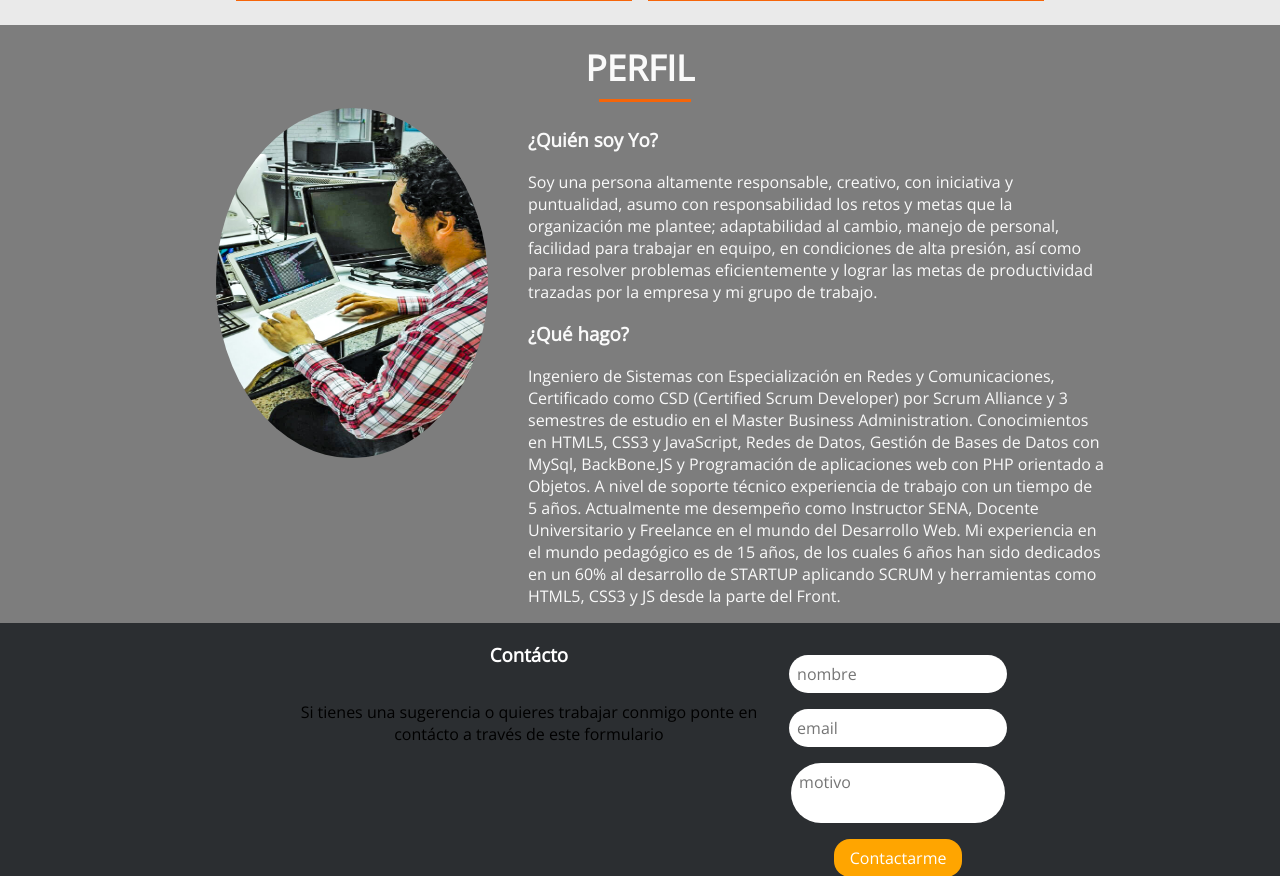
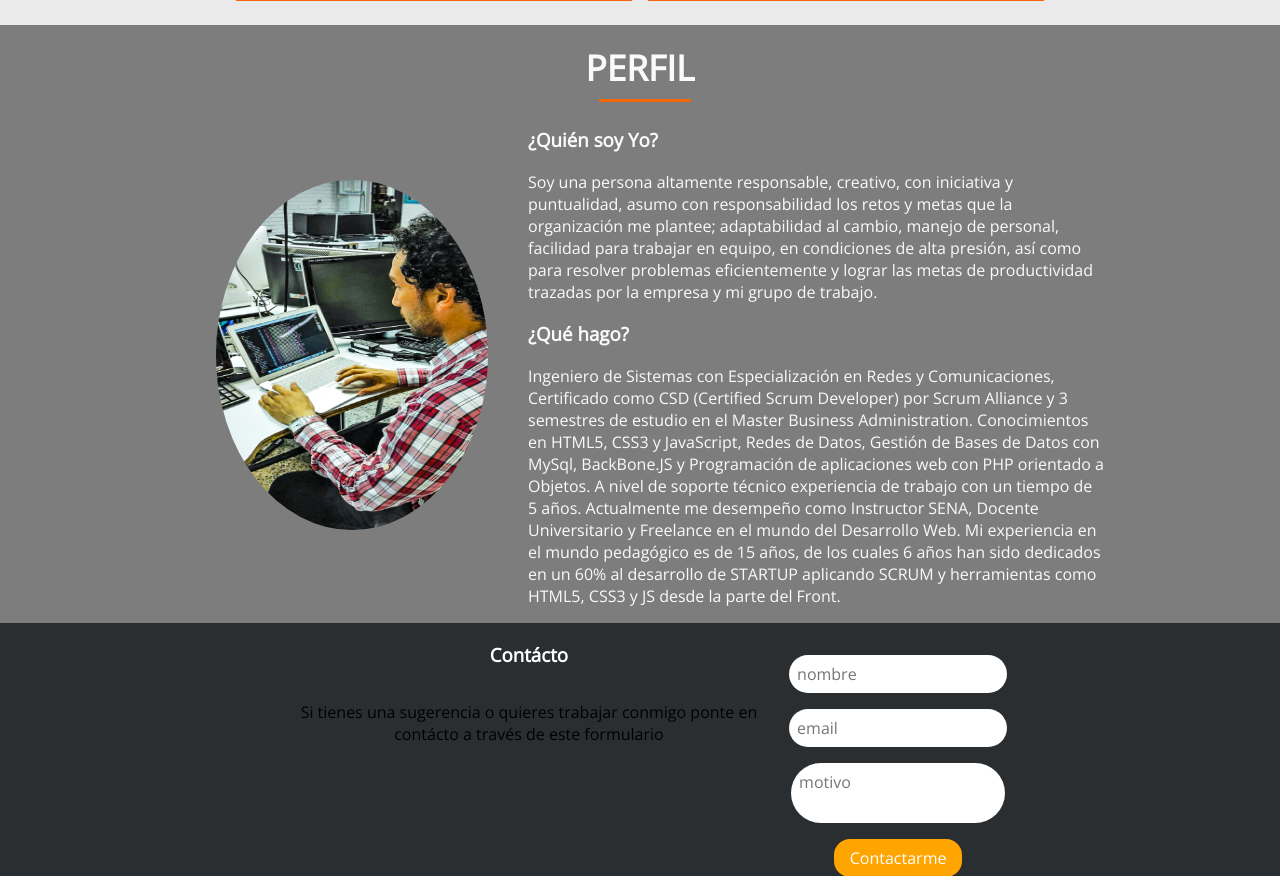
Before and after one commit to fmrojas/fmrojas.github.io, a plain HTML site: page index.html in a window 1280 px wide. Shown: the part 1905-2781 px from the top of the page. Drawn offline with nearby package versions, Linux system fonts and the light colour scheme.

Commit message:
Organización imagen  perfiles para las interfaces no mayores a 649 px

```diff
--- a/estilos.css
+++ b/estilos.css
@@ -349,7 +349,7 @@ input:focus,text-area:focus{
 }
 
 
-@media screen and (min-width: 650px){
+@media screen and (min-width: 651px){
   .Perfil{
     display: flex;
     orient: horizontal;
@@ -370,7 +370,7 @@ input:focus,text-area:focus{
   }
   .Perfil-image{
     position: relative;
-    bottom: 2em;
+    bottom: -2.5em;
   }
   .Tech {
     display: flex;
@@ -405,7 +405,7 @@ input:focus,text-area:focus{
   }
 }
 
-@media screen and (max-width: 649px){
+@media screen and (max-width: 650px){
   .MainMenu-list{
     margin-right: 0;
   }
```
